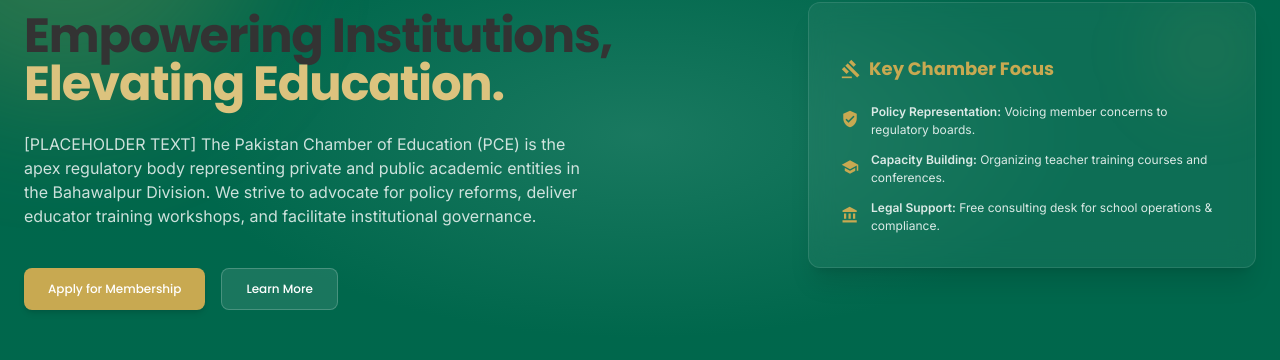
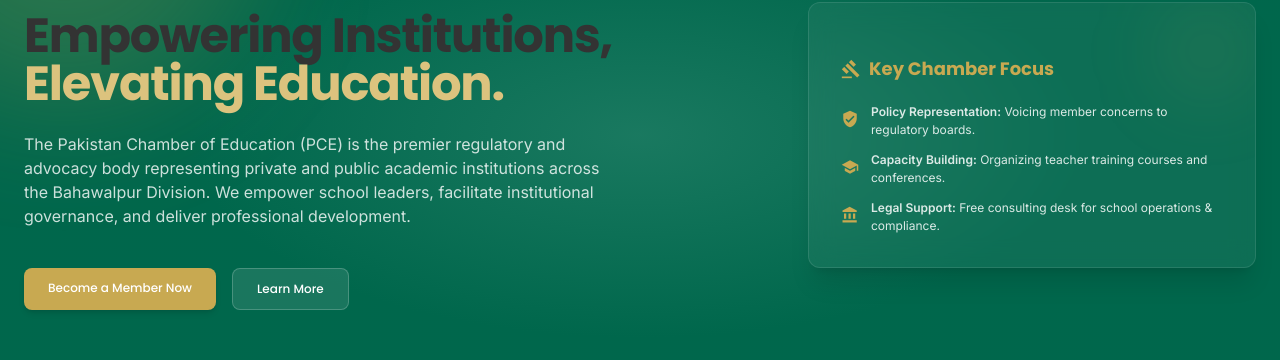
Before and after one commit to HumaizaMaheen/PCE-Management-System, a React (Vite) app in the folder frontend/: page / in a window 1280 px wide. Shown: the part 254-614 px from the top of the page. Built offline with nearby package versions, Linux system fonts and the light colour scheme; no server answers.

Commit message:
Fix Become Member buttons to navigate to form instead of phase coming popup

```diff
--- a/frontend/src/pages/public/Benefits.tsx
+++ b/frontend/src/pages/public/Benefits.tsx
@@ -1,4 +1,5 @@
 import React from 'react';
+import { Link } from 'react-router-dom';
 
 export const Benefits: React.FC = () => {
   return (
@@ -16,7 +17,7 @@
       {/* Intro */}
       <div className="bg-white border border-gray-100 p-8 rounded-card shadow-sm text-center">
         <p className="text-gray-500 text-sm leading-relaxed">
-          [PLACEHOLDER TEXT] Affiliation with the Pakistan Chamber of Education grants your academic institution official accreditation, policy support, and structural tools to excel. We support school administrators, early childhood institutes, and private academies throughout the Bahawalpur Division.
+          Affiliation with the Pakistan Chamber of Education grants your academic institution official accreditation, policy support, and structural tools to excel. We support school administrators, early childhood institutes, and private academies throughout the Bahawalpur Division.
         </p>
       </div>
 
@@ -28,7 +29,7 @@
             <h2 className="text-base font-bold font-poppins text-primary">1. Policy Representation & Advocacy</h2>
           </div>
           <p className="text-gray-600 text-xs sm:text-sm leading-relaxed">
-            [PLACEHOLDER TEXT] Chamber officers actively lobby on behalf of private educational institutes in meetings with BISE boards, the Punjab Education Foundation (PEF), and provincial ministries. We advocate for rationalized taxes, simplified registration renewals, and progressive zoning regulations.
+            Chamber officers actively lobby on behalf of private educational institutes in meetings with BISE boards, the Punjab Education Foundation (PEF), and provincial ministries. We advocate for rationalized taxes, simplified registration renewals, and progressive zoning regulations.
           </p>
         </div>
 
@@ -38,7 +39,7 @@
             <h2 className="text-base font-bold font-poppins text-accent">2. Professional Educator Training</h2>
           </div>
           <p className="text-gray-600 text-xs sm:text-sm leading-relaxed">
-            [PLACEHOLDER TEXT] Members receive priority reservations and discounted entry for their faculty in PCE-organized Teacher Training Workshops. Topics cover digital teaching tools, modern STEM education, children mental wellness, and syllabus alignments.
+            Members receive priority reservations and discounted entry for their faculty in PCE-organized Teacher Training Workshops. Topics cover digital teaching tools, modern STEM education, children mental wellness, and syllabus alignments.
           </p>
         </div>
 
@@ -48,7 +49,7 @@
             <h2 className="text-base font-bold font-poppins text-success">3. Administrative Resource Vault</h2>
           </div>
           <p className="text-gray-600 text-xs sm:text-sm leading-relaxed">
-            [PLACEHOLDER TEXT] Access templates and legal boilerplate structures for your daily operations. This includes teacher employment contracts, school bylaws, parent-teacher association structures, fee registers, and standardized school health policies.
+            Access templates and legal boilerplate structures for your daily operations. This includes teacher employment contracts, school bylaws, parent-teacher association structures, fee registers, and standardized school health policies.
           </p>
         </div>
 
@@ -58,7 +59,7 @@
             <h2 className="text-base font-bold font-poppins text-danger">4. Legal & Compliance Help Desk</h2>
           </div>
           <p className="text-gray-600 text-xs sm:text-sm leading-relaxed">
-            [PLACEHOLDER TEXT] Free primary consultation with the Chamber's legal panel to resolve property disputes, labor disagreements, BISE compliance warnings, or taxation questions.
+            Free primary consultation with the Chamber's legal panel to resolve property disputes, labor disagreements, BISE compliance warnings, or taxation questions.
           </p>
         </div>
       </div>
@@ -68,15 +69,15 @@
         <div className="absolute top-0 right-0 w-32 h-32 bg-white/5 rounded-full blur-2xl"></div>
         <h2 className="text-xl font-bold font-poppins text-accent">Membership Dues Details</h2>
         <p className="text-white/80 text-xs max-w-xl mx-auto leading-relaxed">
-          [PLACEHOLDER TEXT] Affiliation is open to all schools and colleges. To maintain Chamber operations, legal panels, and support secretariats, members contribute standard monthly dues of **PKR 2,000** (subject to configuration in settings).
+          Affiliation is open to all schools and colleges. To maintain Chamber operations, legal panels, and support secretariats, members contribute standard monthly dues of PKR 2,000 (subject to configuration in settings).
         </p>
         <div className="pt-2">
-          <button
-            onClick={() => alert("Membership Application system is arriving in Phase 3!")}
-            className="bg-accent hover:bg-accent-dark text-white font-poppins font-medium text-xs px-6 py-3 rounded-lg shadow-md transition"
+          <Link
+            to="/apply"
+            className="bg-accent hover:bg-accent-dark text-white font-poppins font-medium text-xs px-6 py-3 rounded-lg shadow-md transition inline-block text-center"
           >
-            Submit Affiliation Form
-          </button>
+            Become a Member Now
+          </Link>
         </div>
       </div>
     </div>
--- a/frontend/src/pages/public/Home.tsx
+++ b/frontend/src/pages/public/Home.tsx
@@ -57,15 +57,15 @@
               <span className="text-[#DCC37E]">Elevating Education.</span>
             </h1>
             <p className="text-white/80 text-sm sm:text-base max-w-xl font-inter leading-relaxed">
-              [PLACEHOLDER TEXT] The Pakistan Chamber of Education (PCE) is the apex regulatory body representing private and public academic entities in the Bahawalpur Division. We strive to advocate for policy reforms, deliver educator training workshops, and facilitate institutional governance.
+              The Pakistan Chamber of Education (PCE) is the premier regulatory and advocacy body representing private and public academic institutions across the Bahawalpur Division. We empower school leaders, facilitate institutional governance, and deliver professional development.
             </p>
             <div className="flex flex-wrap gap-4 pt-4">
-              <button
-                onClick={() => alert("Membership Application system is arriving in Phase 3!")}
-                className="bg-accent hover:bg-accent-dark text-white font-poppins font-medium text-xs px-6 py-3 rounded-lg shadow-md transition duration-200"
+              <Link
+                to="/apply"
+                className="bg-accent hover:bg-accent-dark text-white font-poppins font-medium text-xs px-6 py-3 rounded-lg shadow-md transition duration-200 inline-block text-center"
               >
-                Apply for Membership
-              </button>
+                Become a Member Now
+              </Link>
               <Link
                 to="/about"
                 className="bg-white/10 hover:bg-white/15 border border-white/20 hover:border-white/30 text-white font-poppins font-medium text-xs px-6 py-3 rounded-lg transition duration-200"
```
